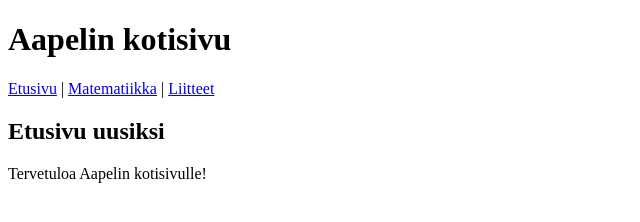
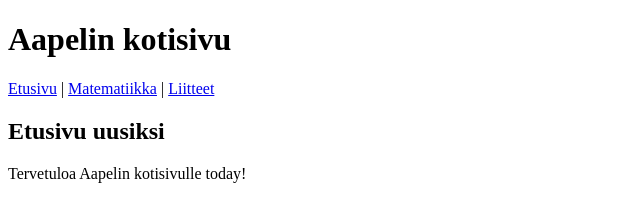
Before and after one commit to Lasseboy59/demo-tag, a plain HTML site: page homepage.html in a window 1280 px wide. Shown: the full height of the page, 0-640 px from the left. Drawn offline with Linux system fonts and the light colour scheme.

Commit message:
master: a minor wellcome text change - homepage.html

```diff
--- a/homepage.html
+++ b/homepage.html
@@ -11,6 +11,6 @@
       <a href="IT-apuvalineita.pdf">Liitteet</a>
     </p>
     <h2>Etusivu uusiksi</h2>
-    <p>Tervetuloa Aapelin kotisivulle!</p>
+    <p>Tervetuloa Aapelin kotisivulle today!</p>
   </body>
 </html>
```
